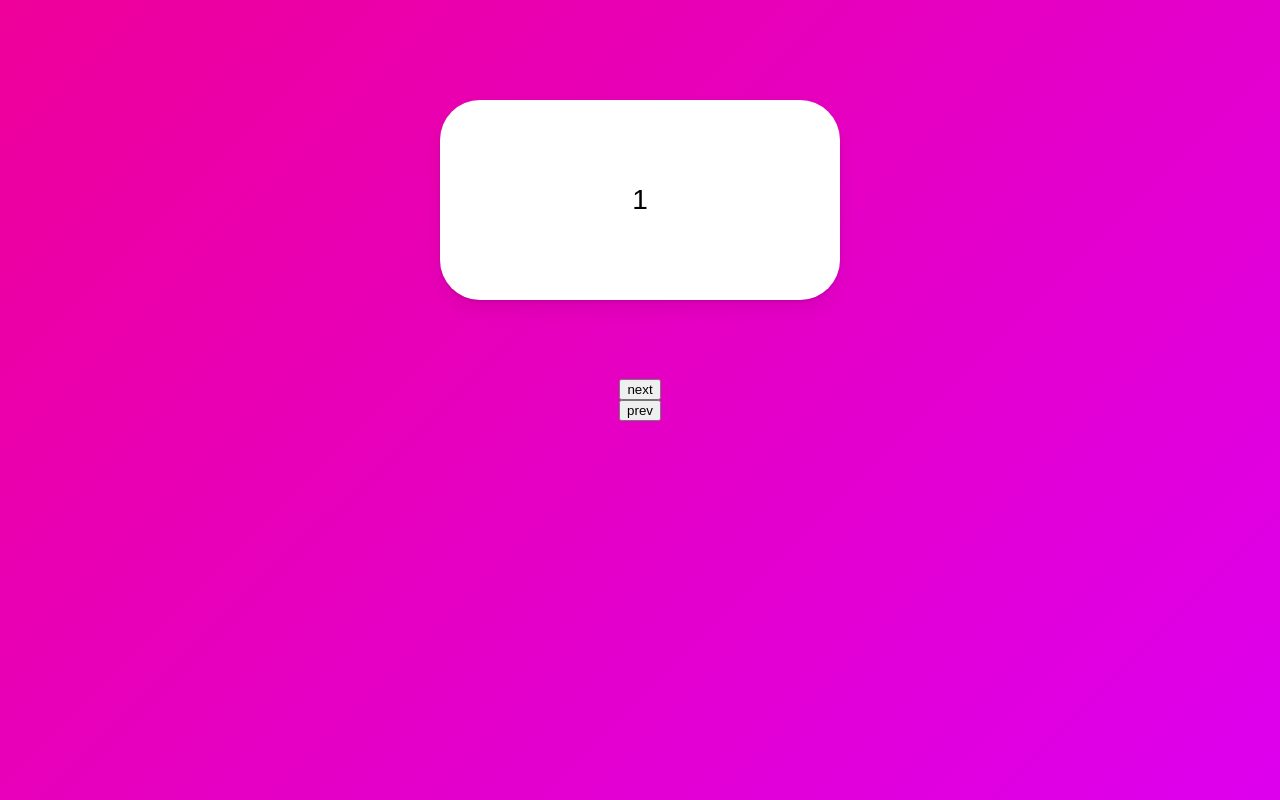
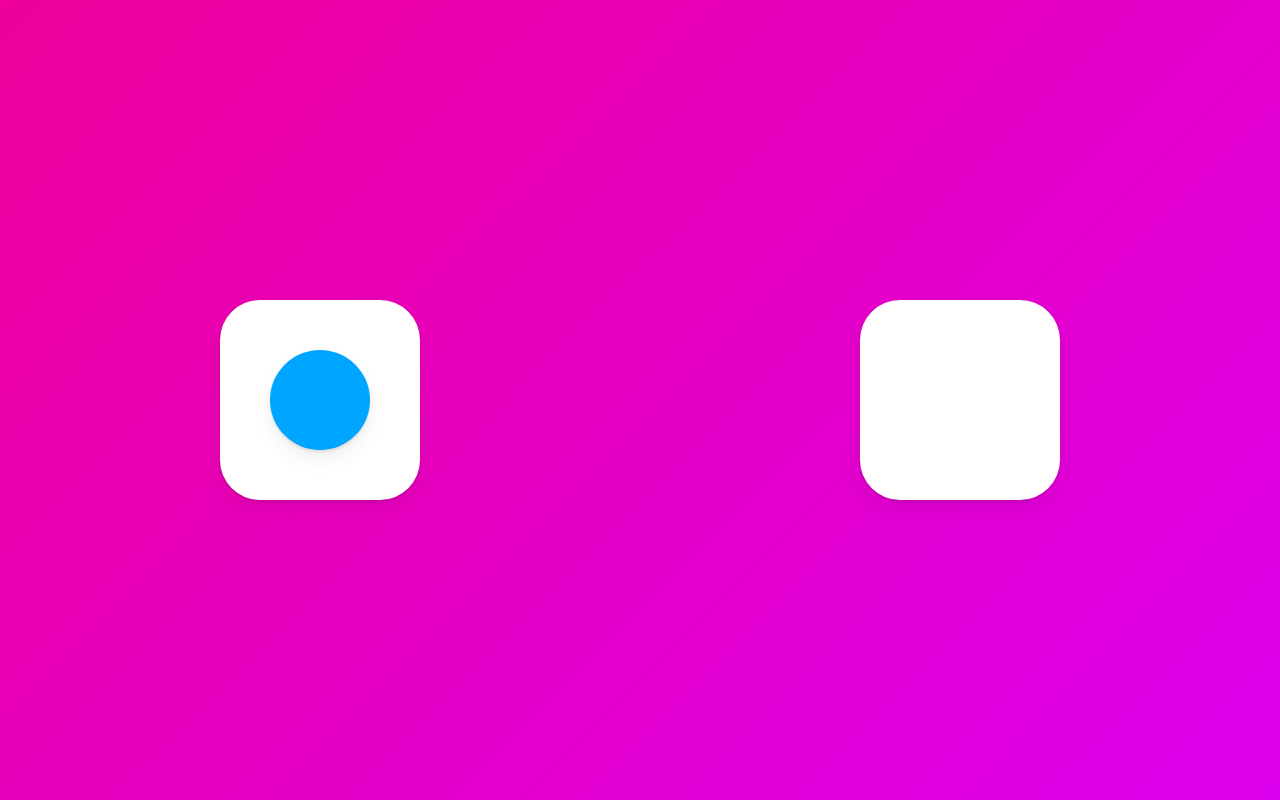
Before and after one commit to Kim-Hyeong-joon/React-Animation, a React (Create React App) app: page / in a window 1280 px wide. Built offline with nearby package versions, Linux system fonts and the light colour scheme.

Commit message:
#8.14 You Need to Watch This

```diff
--- a/src/App.tsx
+++ b/src/App.tsx
@@ -6,18 +6,15 @@
   height: 100vh;
   width: 100vw;
   display: flex;
-  flex-direction: column;
-  justify-content: center;
+  justify-content: space-around;
   align-items: center;
 `;
 
 const Box = styled(motion.div)`
-  width: 400px;
+  width: 200px;
   height: 200px;
   background-color: rgba(255, 255, 255, 1);
   border-radius: 40px;
-  position: absolute;
-  top: 100px;
   display: flex;
   justify-content: center;
   align-items: center;
@@ -25,52 +22,29 @@
   box-shadow: 0 2px 3px rgba(0, 0, 0, 0.1), 0 10px 20px rgba(0, 0, 0, 0.06);
 `;
 
-const box = {
-  entry: (isBack: boolean) => {
-    return {
-      x: isBack ? -500 : 500,
-      opacity: 0,
-      scale: 0,
-    };
-  },
-  center: {
-    x: 0,
-    opacity: 1,
-    scale: 1,
-  },
-  exit: (isBack: boolean) => {
-    return { x: isBack ? 500 : -500, opacity: 0, scale: 0 };
-  },
-};
+const Circle = styled(motion.div)`
+  background-color: #00a5ff;
+  height: 100px;
+  width: 100px;
+  border-radius: 50px;
+  box-shadow: 0 2px 3px rgba(0, 0, 0, 0.1), 0 10px 20px rgba(0, 0, 0, 0.06);
+`;
 
 function App() {
-  const [visible, setVisible] = useState(1);
-  const [back, setBack] = useState(false);
-  const nextPlease = () => {
-    setBack(false);
-    setVisible((prev) => (prev === 10 ? 10 : prev + 1));
-  };
-  const prevPlease = () => {
-    setBack(true);
-    setVisible((prev) => (prev === 1 ? 1 : prev - 1));
-  };
+  const [clicked, setClicked] = useState(false);
+  const toggleClicked = () => setClicked((prev) => !prev);
   return (
-    <Wrapper>
-      <AnimatePresence custom={back}>
-        <Box
-          custom={back}
-          transition={{ duration: 0.3 }}
-          variants={box}
-          initial="entry"
-          animate="center"
-          exit="exit"
-          key={visible}
-        >
-          {visible}
-        </Box>
-      </AnimatePresence>
-      <button onClick={nextPlease}>next</button>
-      <button onClick={prevPlease}>prev</button>
+    <Wrapper onClick={toggleClicked}>
+      <Box>
+        {!clicked ? (
+          <Circle layoutId="circle" style={{ borderRadius: "50px" }} />
+        ) : null}
+      </Box>
+      <Box>
+        {clicked ? (
+          <Circle layoutId="circle" style={{ borderRadius: 0 }} />
+        ) : null}
+      </Box>
     </Wrapper>
   );
 }
```
